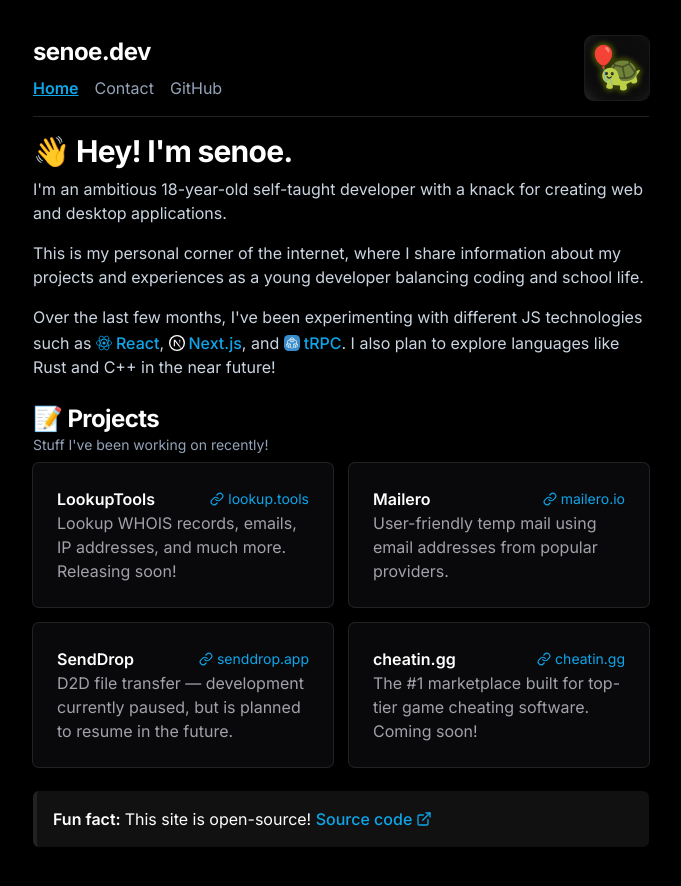
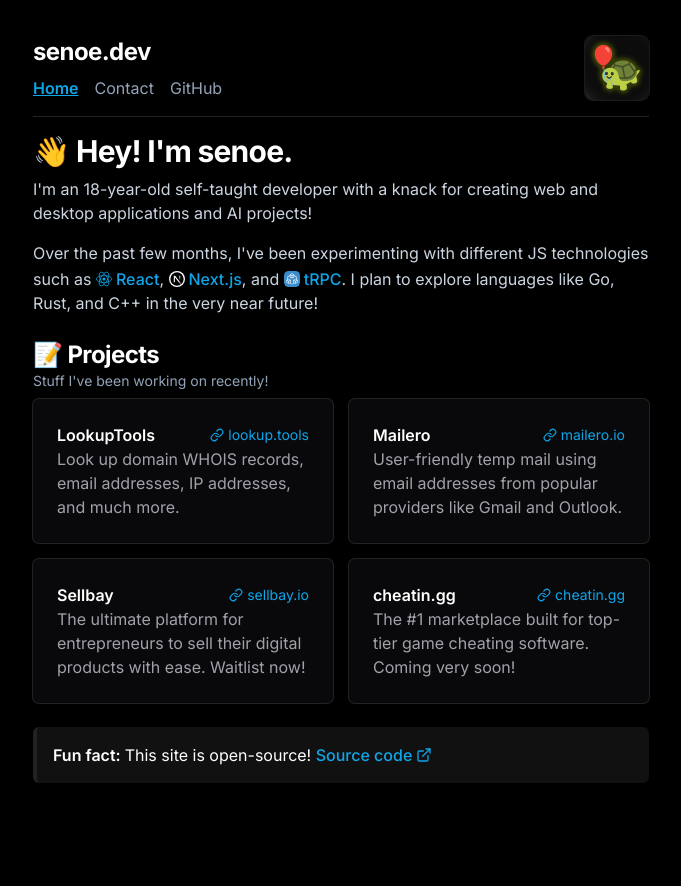
Before and after one commit to senoe/senoe.dev, a Next.js app: page / in a window 1280 px wide. Shown: the whole page, without its empty margins (299-980 px from the left). After the commit the page ends 823 px from the top, so only its background shows below. Built offline with nearby package versions, Linux system fonts and the light colour scheme.

Commit message:
chore: minor content changes

```diff
--- a/src/app/page.tsx
+++ b/src/app/page.tsx
@@ -18,16 +18,11 @@
         </h2>
         <div className="space-y-4 text-slate-300">
           <p>
-            I'm an ambitious 18-year-old self-taught developer with a knack for
-            creating web and desktop applications.
+            I'm an 18-year-old self-taught developer with a knack for creating
+            web and desktop applications and AI projects!
           </p>
           <p>
-            This is my personal corner of the internet, where I share
-            information about my projects and experiences as a young developer
-            balancing coding and school life.
-          </p>
-          <p>
-            Over the last few months, I've been experimenting with different JS
+            Over the past few months, I've been experimenting with different JS
             technologies such as{' '}
             <CLink
               className="relative top-0.5 inline-flex items-center space-x-1"
@@ -52,8 +47,8 @@
             >
               <TRPCIcon /> <span>tRPC</span>
             </CLink>
-            . I also plan to explore languages like Rust and C++ in the near
-            future!
+            . I plan to explore languages like Go, Rust, and C++ in the very
+            near future!
           </p>
         </div>
       </div>
--- a/src/components/project-list.tsx
+++ b/src/components/project-list.tsx
@@ -7,25 +7,25 @@
     title: 'LookupTools',
     href: 'https://lookup.tools',
     description:
-      'Lookup WHOIS records, emails, IP addresses, and much more. Releasing soon!'
+      'Look up domain WHOIS records, email addresses, IP addresses, and much more.'
   },
   {
     title: 'Mailero',
     href: 'https://mailero.io',
     description:
-      'User-friendly temp mail using email addresses from popular providers.'
+      'User-friendly temp mail using email addresses from popular providers like Gmail and Outlook.'
   },
   {
-    title: 'SendDrop',
-    href: 'https://senddrop.app',
+    title: 'Sellbay',
+    href: 'https://sellbay.io',
     description:
-      'D2D file transfer — development currently paused, but is planned to resume in the future.'
+      'The ultimate platform for entrepreneurs to sell their digital products with ease. Waitlist now!'
   },
   {
     title: 'cheatin.gg',
     href: 'https://cheatin.gg',
     description:
-      'The #1 marketplace built for top-tier game cheating software. Coming soon!'
+      'The #1 marketplace built for top-tier game cheating software. Coming very soon!'
   }
 ];
 
```
